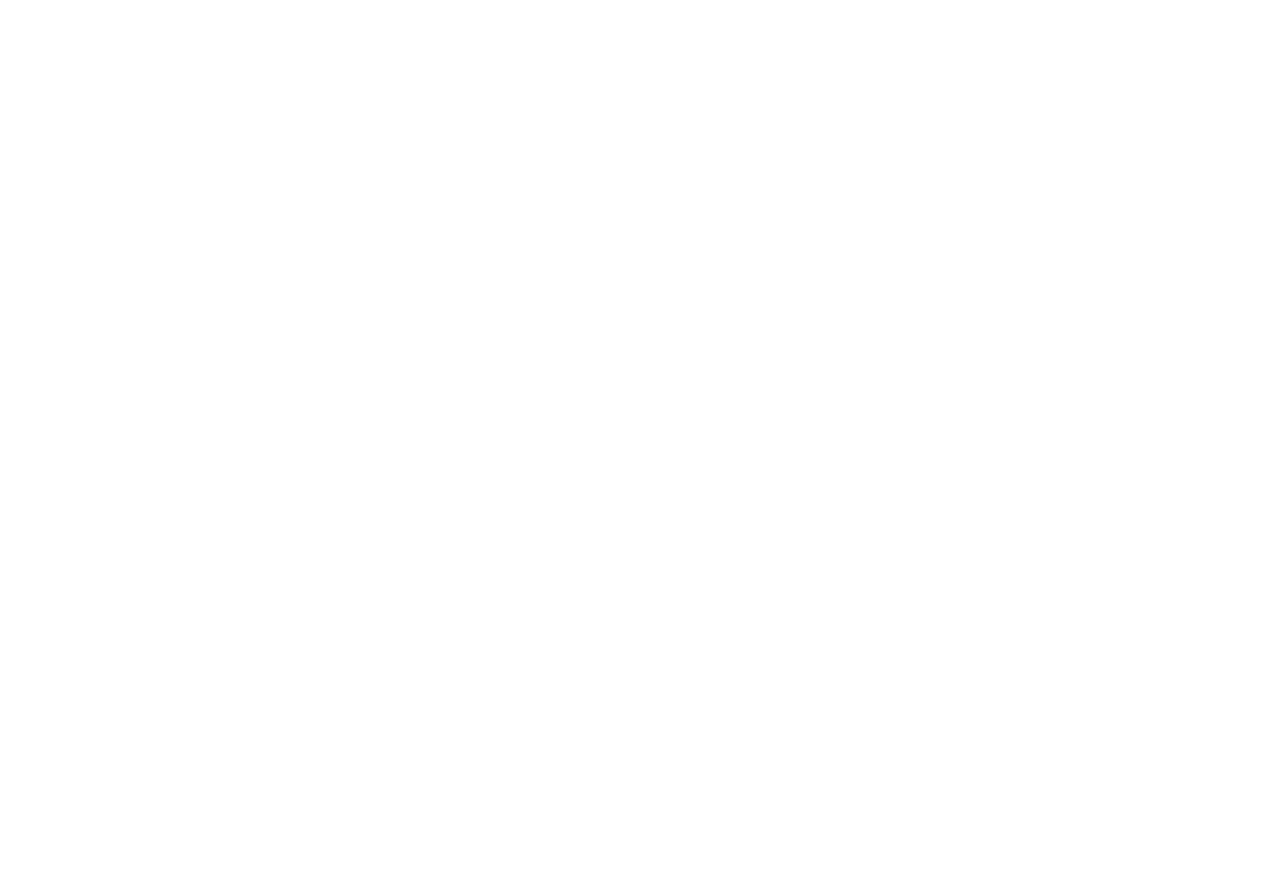
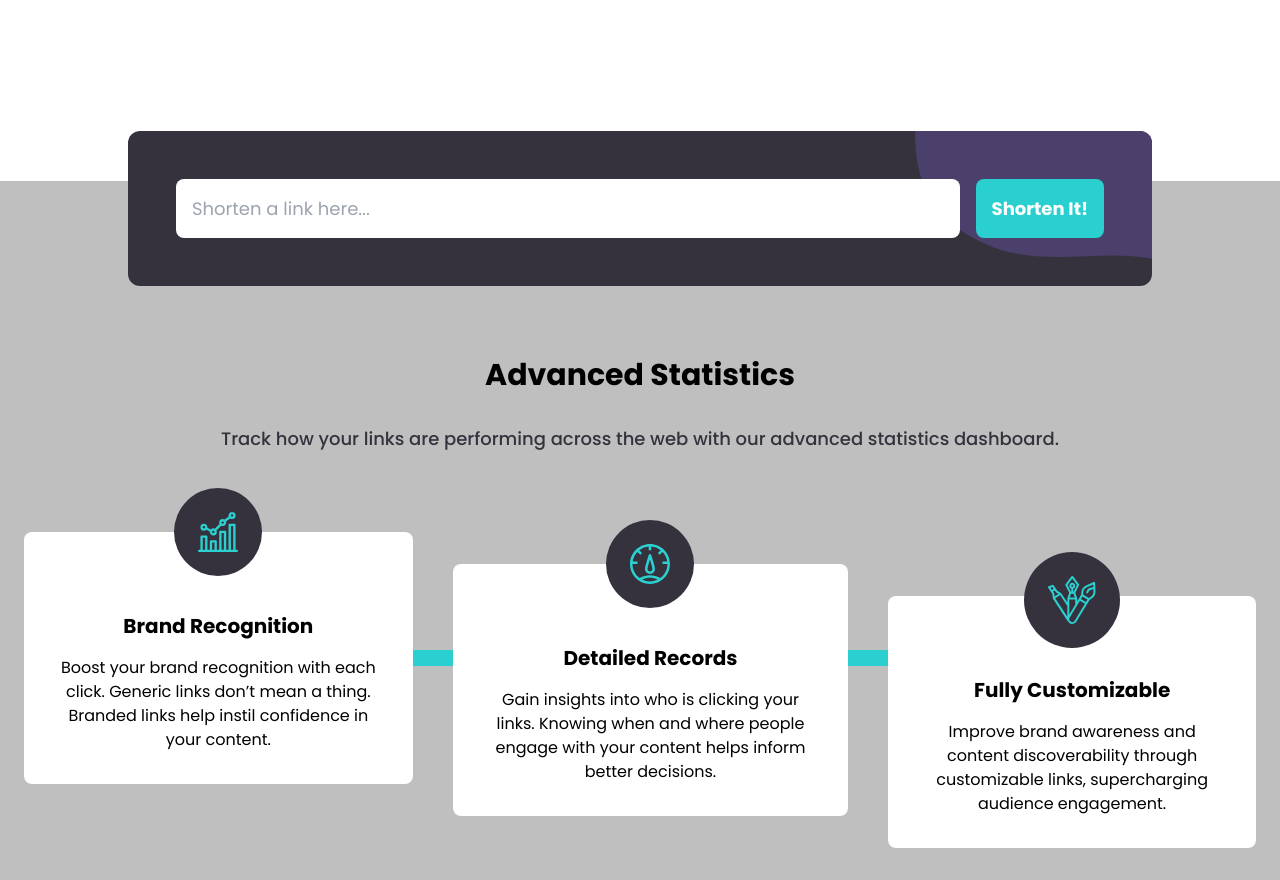
Before and after one commit to iplus-plus/fm_url_shortening, a React (Vite) app: page / in a window 1280 px wide. Shown: the part 640-1520 px from the top of the page. Before the commit the page ends 800 px from the top, so only its background shows below. Built offline with nearby package versions, Linux system fonts and the light colour scheme.

Commit message:
add benefit section structure

```diff
--- /dev/null
+++ b/src/components/Benefit.jsx
@@ -0,0 +1,95 @@
+import React from "react";
+import InputBg from "../assets/images/bg-shorten-mobile.svg";
+import BrandIcon from "../assets/images/icon-brand-recognition.svg";
+import DetailIcon from "../assets/images/icon-detailed-records.svg";
+import CustomizeIcon from "../assets/images/icon-fully-customizable.svg";
+
+const BENEFIT_DATA = [
+    {
+        id: 1,
+        title: "Brand Recognition",
+        paragraph:
+            "Boost your brand recognition with each click. Generic links don’t mean a thing. Branded links help instil confidence in your content.",
+        icon: BrandIcon,
+        translateY: "0px"
+    },
+    {
+        id: 2,
+        title: "Detailed Records",
+        paragraph:
+            "Gain insights into who is clicking your links. Knowing when and where people engage with your content helps inform better decisions.",
+        icon: DetailIcon,
+        translateY: "32px"
+    },
+    {
+        id: 3,
+        title: "Fully Customizable",
+        paragraph:
+            "Improve brand awareness and content discoverability through customizable links, supercharging audience engagement.",
+        icon: CustomizeIcon,
+        translateY: "64px"
+    }
+];
+const Benefit = () => {
+    return (
+        <div className="relative bg-[var(--gray-400)] pt-8 pb-24 px-6">
+            <InputLink />
+            <div className="text-center mt-36 px-6 mb-20">
+                <h2 className="font-bold text-3xl mb-8">Advanced Statistics</h2>
+                <p className="text-[var(--gray-900)] font-medium">
+                    Track how your links are performing across the web with our
+                    advanced statistics dashboard.
+                </p>
+            </div>
+            <BenefitList />
+        </div>
+    );
+};
+const InputLink = () => {
+    return (
+        <form className="bg-[var(--gray-900)] absolute -top-[90px] lg:-top-[50px] w-[80%] rounded-xl left-0 right-0 mx-auto">
+            <div
+                style={{ backgroundImage: `url(${InputBg})` }}
+                className="p-6 lg:p-12 rounded-xl flex flex-col gap-4 bg-no-repeat bg-right-top *:rounded-lg lg:flex-row"
+            >
+                <input
+                    type="text"
+                    className="block p-4 lg:flex-1"
+                    placeholder="Shorten a link here..."
+                />
+                <button className="bg-[var(--blue-400)] p-4 capitalize font-bold text-white">
+                    Shorten It!
+                </button>
+            </div>
+        </form>
+    );
+};
+
+const BenefitList = () => {
+    return (
+        <div className="flex flex-col lg:flex-row max-w-screen-xl mx-auto">
+            {BENEFIT_DATA.map(b => (
+                <React.Fragment key={b.id}>
+                    <div
+                        style={{ "--transY": b.translateY }}
+                        className={`bg-white p-8 rounded-lg text-center relative benefit`}
+
+                    >
+                        <div className="bg-[var(--gray-900)] w-fit mx-auto p-6 rounded-full flex items-center justify-center absolute -top-[44px] left-0 right-0">
+                            <img src={b.icon} />
+                        </div>
+                        <h3 className="mt-12 font-bold text-xl mb-4">
+                            {b.title}
+                        </h3>
+
+                        <p className="text-base">{b.paragraph}</p>
+                    </div>
+                    {b.id === 3 ? null : (
+                        <div className="w-4 h-32 bg-[var(--blue-400)] mx-auto lg:my-auto lg:h-4 lg:w-32"></div>
+                    )}
+                </React.Fragment>
+            ))}
+        </div>
+    );
+};
+export default Benefit;
--- a/src/components/Hero.jsx
+++ b/src/components/Hero.jsx
@@ -3,7 +3,7 @@
 
 const Hero = () => {
     return (
-        <div className="flex flex-col lg:flex-row-reverse gap-8 lg:gap-4 lg:items-center max-w-screen-xl mx-auto overflow-x-hidden lg:mt-8">
+        <div className="flex flex-col lg:flex-row-reverse gap-8 lg:gap-4 lg:items-center max-w-screen-xl mx-auto overflow-x-hidden pb-48 lg:pt-8">
             <img
                 className="block h-auto w-full lg:mx-0 ml-6 min-w-[600px] lg:px-0"
                 src={HERO_IMAGE}
--- a/src/components/Main.jsx
+++ b/src/components/Main.jsx
@@ -1,10 +1,14 @@
 import React from "react";
 import Hero from "./Hero.jsx";
+import Benefit from "./Benefit.jsx";
 
 const Main = () => {
-    return <main>
-    <Hero />
-    </main>;
+    return (
+        <main>
+            <Hero />
+            <Benefit />
+        </main>
+    );
 };
 
 export default Main;
--- a/src/index.css
+++ b/src/index.css
@@ -18,3 +18,9 @@
     font-family: "Poppins", sans-serif;
     font-size: 18px;
 }
+
+@media screen and (min-width: 1024px){
+  .benefit {
+    transform: translateY(var(--transY));
+  }
+}
```
